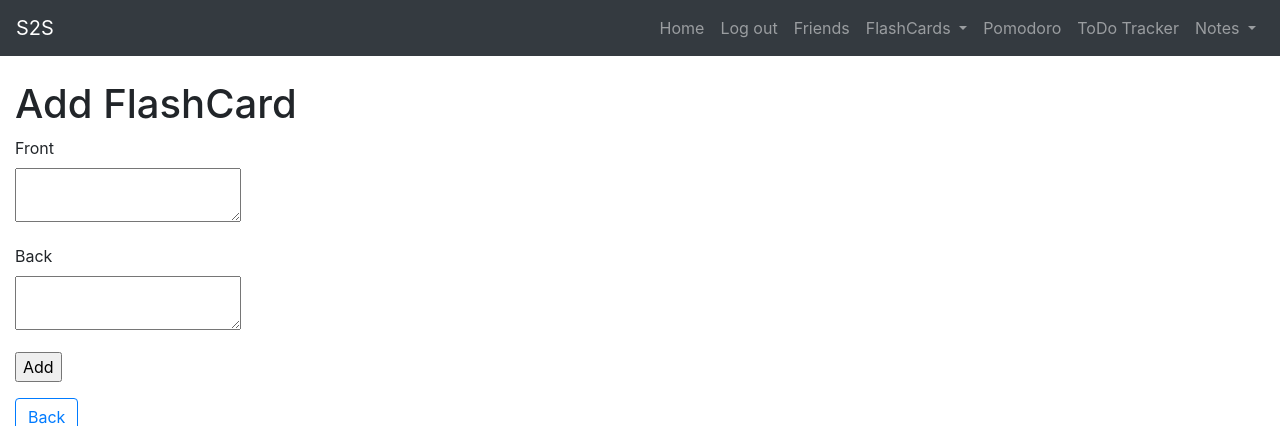
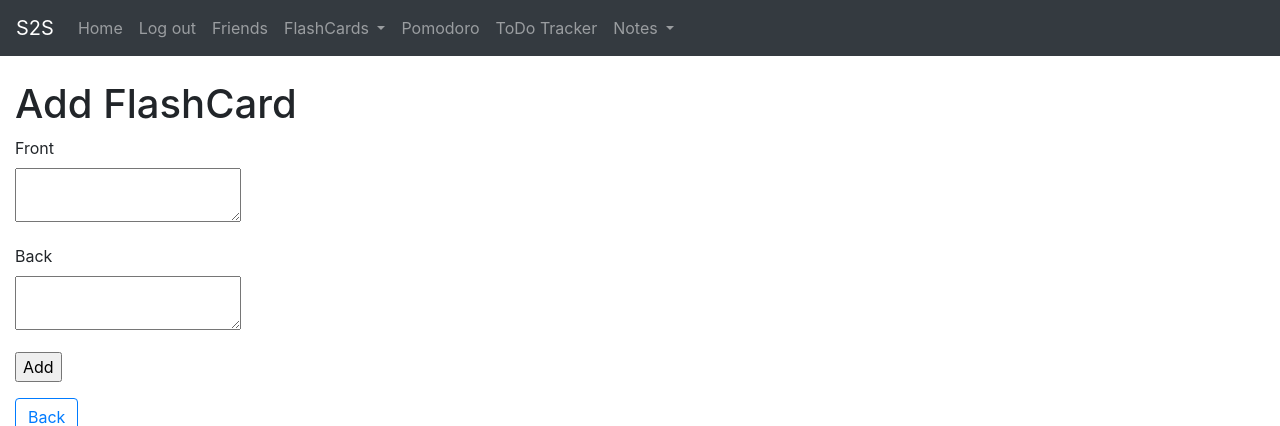
Before and after one commit to abdullahw1/Study2Success, a Flask app: page /add-flashcard in a window 1280 px wide. Shown: the top 426 px of the page. Run offline with Flask 2, Linux system fonts and the light colour scheme; the visitor is signed in with stand-in values (Sample User, id 1); some libraries are stand-ins or nearby versions.

Commit message:
Update base.html

```diff
--- a/app/myapp/templates/base.html
+++ b/app/myapp/templates/base.html
@@ -25,7 +25,7 @@
         </button>
 
         <div class="collapse navbar-collapse" id="navbarSupportedContent">
-            <ul class="snip1217 navbar-nav ml-auto">
+            <ul class="snip1217 navbar-nav mr-auto">
                 <li class="current nav-item"><a class="nav-link" href="/">Home</a></li>
                 {% if current_user.is_authenticated %}
                 <li class="nav-item"><a class="nav-link" href="/logout">Log out</a></li>
```
